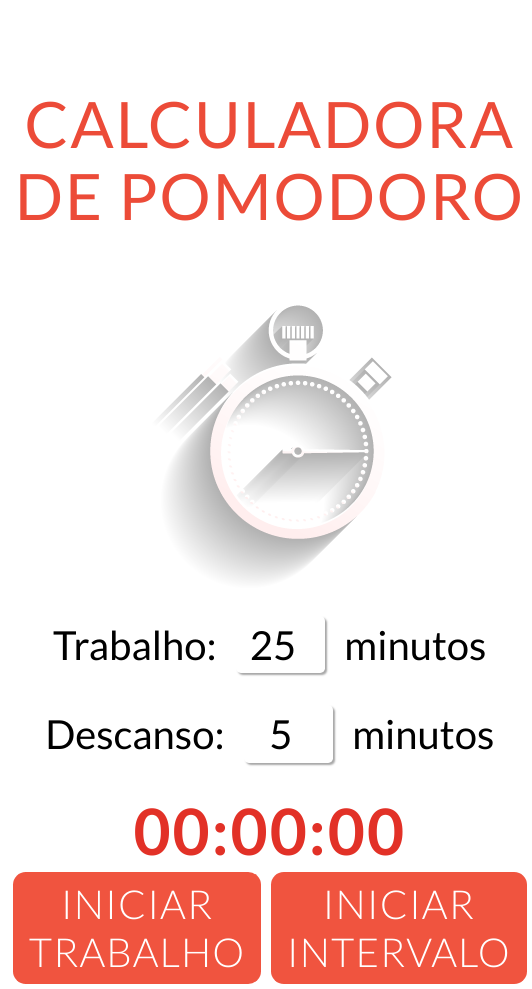
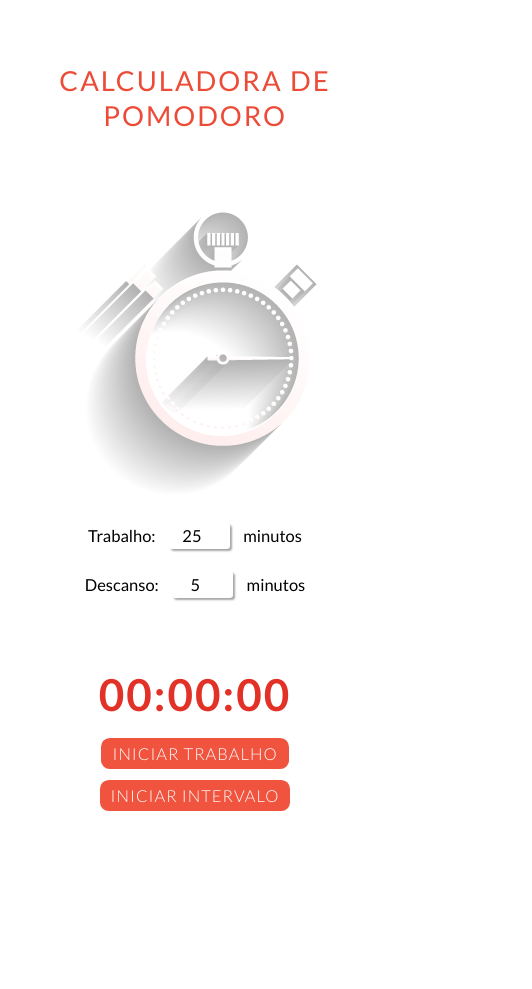
Before and after one commit to debora-padovani/pomodoro, a plain HTML site: page index.html in a window 390 px wide. Shown: the whole page, 532 px wide, since content can reach past the window. After the commit the page ends 860 px from the top, so only its background shows below. Drawn offline with Linux system fonts and the light colour scheme.

Commit message:
Ajustes de css

```diff
--- a/estilo.css
+++ b/estilo.css
@@ -1,20 +1,25 @@
 * {
-    font-family: 'Lato', Arial, sans-serif;
+  font-family: "Lato", Arial, sans-serif;
 }
-img{
+
+html {
+  font-size: 16px;
+}
+
+img {
   max-width: 100%;
 }
 
-.container{
+.container {
   max-width: 60rem;
   margin: auto;
 }
 
-.titulo{
+.titulo {
   margin-top: 3rem;
 }
 
-.titulo h1{
+.titulo h1 {
   font-size: 2.5rem;
   line-height: 3.2rem;
   text-align: center;
@@ -25,24 +30,23 @@ img{
   margin-top: 2rem;
 }
 
-.bloco-tempo{
+.bloco-tempo {
   display: flex;
 }
 
-.img-calculadora{
-    display:flex;
+.img-calculadora {
+  display: flex;
   width: 40%;
 }
 
-.dados-container{
+.dados-container {
   display: flex;
   justify-content: center;
   align-items: center;
   width: 70%;
 }
 
-
-.input{
+.input {
   display: block;
   text-align: center;
   margin-bottom: 2rem;
@@ -54,21 +58,21 @@ input {
   text-align: center;
   background: #fff;
   /*olor: #f0543f;*/
-    padding: .3rem;
+  padding: 0.3rem;
   width: 3rem;
   border: 0;
-    border-radius: .3rem;
+  border-radius: 0.3rem;
   box-shadow: 2px 2px 2px rgba(0, 0, 0, 0.35);
 }
 
-label{
+label {
   /*color: #f0543f;*/
   font-weight: 400;
   margin-right: 1rem;
   font-size: 1.5rem;
 }
 
-.input p{
+.input p {
   display: inline;
   margin: 0;
   margin-left: 1rem;
@@ -77,7 +81,7 @@ label{
   font-size: 1.5rem;
 }
 
-#cronometro p{
+#cronometro p {
   font-size: 4rem;
   line-height: 2;
   color: #e23127;
@@ -88,7 +92,7 @@ label{
   margin-bottom: 0;
 }
 
-.btn{
+.btn {
   background: #f0543f;
   color: #fff;
   font-size: 1.5rem;
@@ -96,43 +100,48 @@ label{
   letter-spacing: 1px;
   text-transform: uppercase;
   border: 0;
-    border-radius: .8rem;
-    padding: .5rem 1rem;
-    margin: .3rem;
+  border-radius: 0.8rem;
+  padding: 0.5rem 1rem;
+  margin: 0.3rem;
   cursor: pointer;
-    transition: .5s ease-in-out;
+  transition: 0.5s ease-in-out;
 }
 
-.btn:hover{
-    opacity: .6;
+.btn:hover {
+  opacity: 0.6;
 }
 
-.d-none{
+.d-none {
   display: none;
 }
 
-.botoes{
+.botoes {
   display: flex;
   justify-content: center;
 }
 
-.btn-stop{
+.btn-stop {
   display: none;
 }
 
-.alerta-box{
+.alerta-box {
   position: fixed;
   top: 50%;
   left: 50%;
   padding: 6rem 8rem;
   background: #fe8a29;
-    background: linear-gradient(75deg, rgb(249, 249, 249) 0%, rgb(255, 238, 238) 55%, rgb(230, 225, 225) 100%);
+  background: linear-gradient(
+    75deg,
+    rgb(249, 249, 249) 0%,
+    rgb(255, 238, 238) 55%,
+    rgb(230, 225, 225) 100%
+  );
   border-radius: 1rem;
   box-shadow: 2px 2px 2px 2px #d7181614;
   transform: translate(-50%, -50%);
 }
 
-.alerta-box h3{
+.alerta-box h3 {
   color: #f0543f;
   font-size: 2.5rem;
   font-weight: 200;
@@ -142,15 +151,15 @@ label{
   width: 100%;
 }
 
-.alerta-box-hidden{
+.alerta-box-hidden {
   display: none;
 }
 
-.alerta-box-show{
+.alerta-box-show {
   display: block;
 }
 
-.alerta-close{
+.alerta-close {
   position: absolute;
   top: -5%;
   right: -5%;
@@ -158,14 +167,13 @@ label{
   font-size: 1.3rem;
   font-weight: bold;
   background: red;
-    padding: .4rem 0.6rem;
+  padding: 0.4rem 0.6rem;
   border-radius: 50%;
   cursor: pointer;
-
 }
 
-@media (max-width: 992px){
-    .container{
+@media (max-width: 992px) {
+  .container {
     display: grid;
     height: 100vh;
   }
@@ -181,15 +189,26 @@ label{
   }
 }
 
-@media (max-width: 768px){
-    .titulo h1, #cronometro p{
-        font-size: 4rem;
-        line-height: 4.5rem;
-    }
-    label, input, .input p, .btn {
-        font-size: 2.5rem;
-    }
+@media (max-width: 768px) {
   input {
     width: 5rem;
   }
 }
+
+@media (max-width: 530px) {
+  html {
+    font-size: 11px;
+  }
+  .botoes {
+    display: block;
+    justify-content: center;
+    text-align: center;
+  }
+  .btn {
+    margin: auto;
+    margin-bottom: 1rem;
+  }
+  .alerta-box {
+    padding: 3rem 5rem;
+  }
+}
--- a/index.html
+++ b/index.html
@@ -1,20 +1,21 @@
 <!DOCTYPE html>
 
 <html>
-
   <head>
-    <meta charset="utf-8">
+    <meta charset="utf-8" />
+    <meta name="viewport" content="width=device-width, initial-scale=1" />
 
     <title>Calculadora de Pomodoro</title>
 
-    <link rel="stylesheet" type="text/css" href="estilo.css">
-    <link rel="preconnect" href="https://fonts.gstatic.com">
-    <link href="https://fonts.googleapis.com/css2?family=Lato:ital,wght@0,300;0,400;0,700;1,300;1,400&display=swap" rel="stylesheet">
-
+    <link rel="stylesheet" type="text/css" href="estilo.css" />
+    <link rel="preconnect" href="https://fonts.gstatic.com" />
+    <link
+      href="https://fonts.googleapis.com/css2?family=Lato:ital,wght@0,300;0,400;0,700;1,300;1,400&display=swap"
+      rel="stylesheet"
+    />
   </head>
 
   <body>
-
     <div class="container">
       <div class="titulo">
         <h1>Calculadora de Pomodoro</h1>
@@ -22,23 +23,24 @@
 
       <div class="bloco-tempo">
         <div class="img-calculadora">
-                <img src="calculadora.png">
+          <img src="calculadora.png" />
         </div>
 
         <div class="dados-container">
           <form>
             <div class="input">
               <label for="worktime">Trabalho:</label>
-                        <input type="number" id="worktime" value="25"> <p>minutos</p>
+              <input type="number" id="worktime" value="25" />
+              <p>minutos</p>
             </div>
             <div class="input">
               <label for="resttime">Descanso:</label>
-                        <input type="number" id="resttime" value="5"> <p>minutos</p>
+              <input type="number" id="resttime" value="5" />
+              <p>minutos</p>
             </div>
           </form>
         </div>
       </div>
-
 
       <div class="cronometro-container">
         <div id="cronometro">
@@ -51,18 +53,14 @@
         </div>
       </div>
 
-        <div class="alerta-box alerta-box-hidden">
-
-        </div>
+      <div class="alerta-box alerta-box-hidden"></div>
     </div>
 
     <audio id="sound">
-        <source src="alert.mp3" type="audio/mpeg">
+      <source src="alert.mp3" type="audio/mpeg" />
       Your browser does not support the audio element.
     </audio>
 
     <script src="script.js"></script>
-
   </body>
-
 </html>
```
Lines whose indentation alone changed are shown as unchanged.
